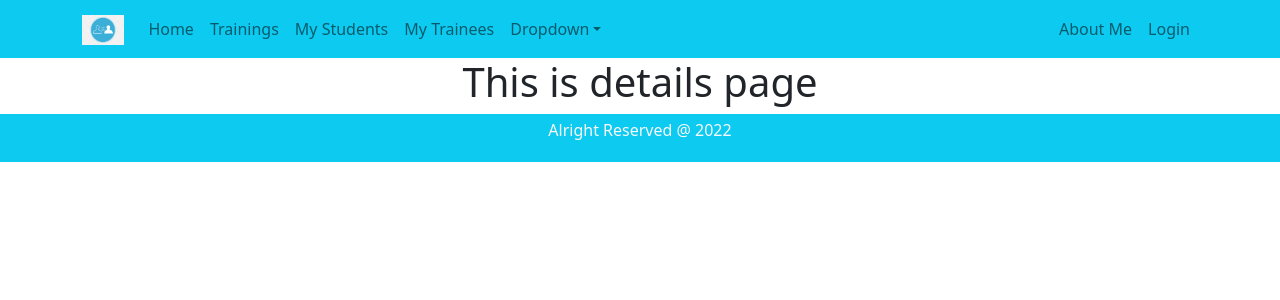
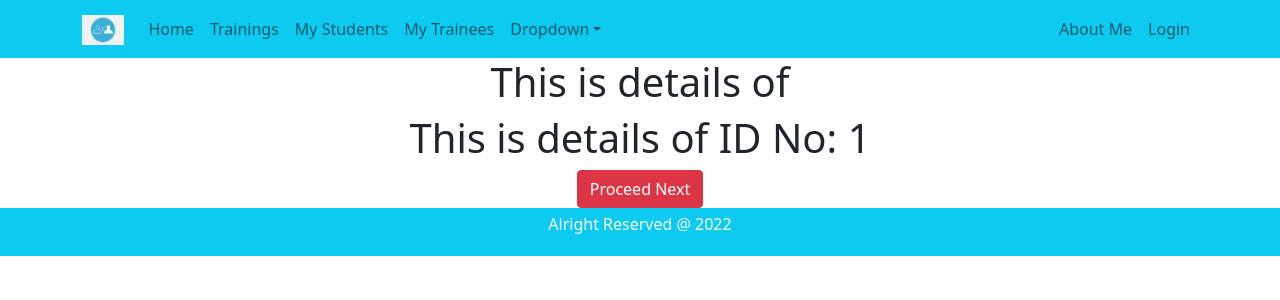
Before and after one commit to masud1989/independent-service-site, a React (Create React App) app: page /service/1 in a window 1280 px wide. Shown: the top 300 px of the page. Built offline with nearby package versions, Linux system fonts and the light colour scheme; no server answers.

Commit message:
completed-raugh

```diff
--- a/src/pages/Checkout/Checkout.js
+++ b/src/pages/Checkout/Checkout.js
@@ -1,9 +1,14 @@
+import { Button } from 'bootstrap';
 import React from 'react';
+import { Card } from 'react-bootstrap';
 
 const Checkout = () => {
     return (
-        <div>
-            <h1>This is Checkout</h1>
+        <div className='mx-auto'>
+            <h1 className='text-success bg-light'>Congratulations! Your Reservation Successfull</h1>
+
+
+
         </div>
     );
 };
--- a/src/pages/Service/Service.js
+++ b/src/pages/Service/Service.js
@@ -7,13 +7,16 @@ const Service = ({service}) => {
     const {id, name, img, description, fees } = service;
     const navigate = useNavigate();
 
+const handleNavigateToServiceDetails = id => {
+    navigate(`/service/${id}`);
+}
     return (
         <div className="service">
             <img src={img} alt={description}/>
             <h3>{name}</h3>
             <p>Price: {fees}</p>
             <p>{description}</p>
-            <button className='btn btn-danger'>Hire Me</button>
+            <button onClick={()=>handleNavigateToServiceDetails(id)} className='btn btn-danger'>Hire Me</button>
         </div>
     );
 };
--- a/src/pages/ServiceDetails/ServiceDetails.js
+++ b/src/pages/ServiceDetails/ServiceDetails.js
@@ -1,9 +1,17 @@
 import React from 'react';
+import { Link, useParams } from 'react-router-dom';
 
 const ServiceDetails = () => {
+    const {ServiceId} = useParams();
     return (
         <div>
-            <h1>This is details page</h1>
+            <h1>This is details of </h1>
+            <h1>This is details of ID No: {ServiceId}</h1>
+            <div className="text-center mt-20">
+                <Link to='/checkout'>
+                    <button className='btn btn-danger'>Proceed Next </button>
+                </Link>
+            </div>
         </div>
     );
 };
--- a/src/pages/shared/Footer/Footer.js
+++ b/src/pages/shared/Footer/Footer.js
@@ -2,7 +2,7 @@ import React from 'react';
 
 const Footer = () => {
     return (
-        <footer className='bg-info text-light py-1'>
+        <footer className='bg-info text-light py-1 mt-200'>
             <p>Alright Reserved @ 2022</p>
         </footer>
     );
```
